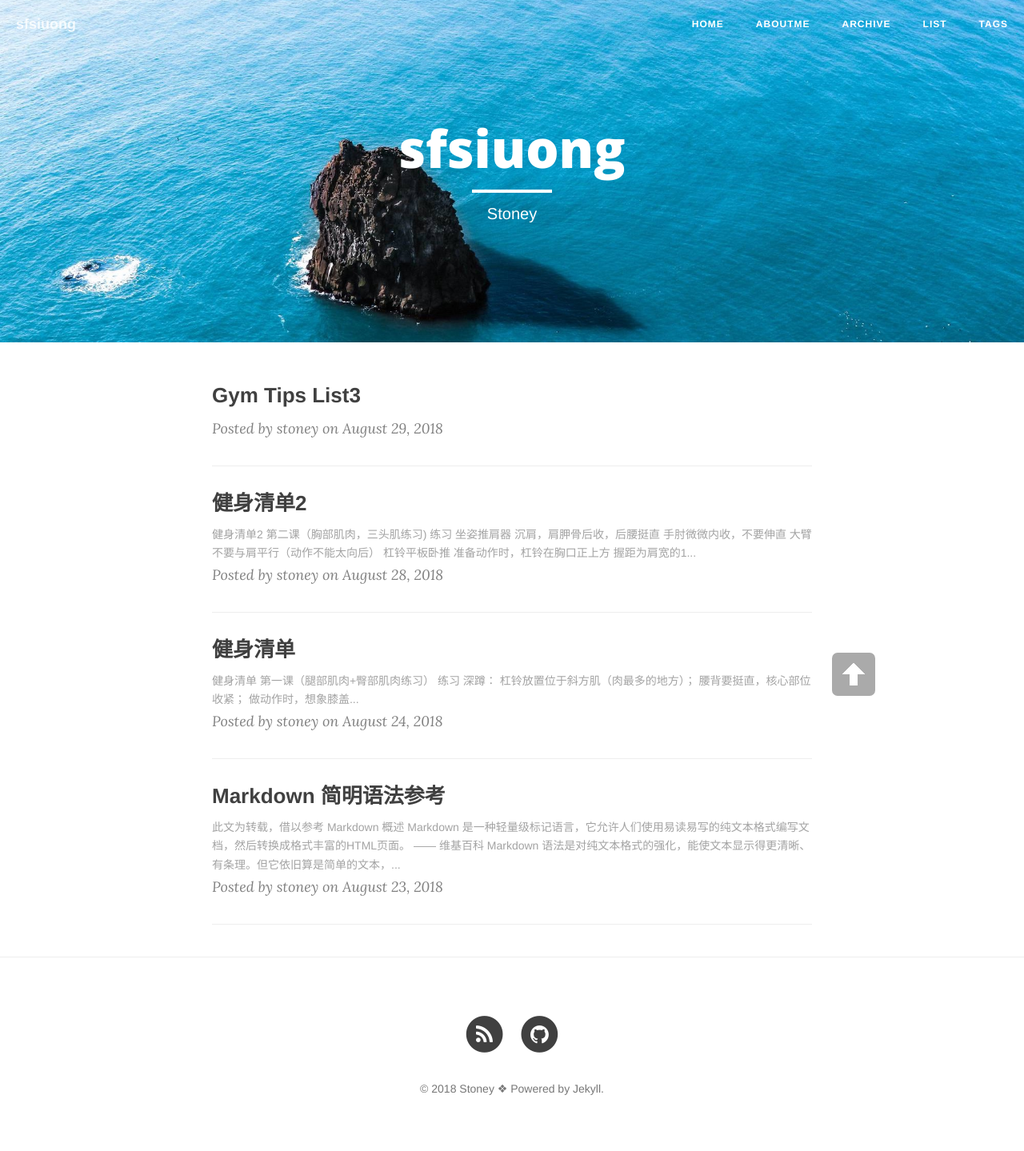
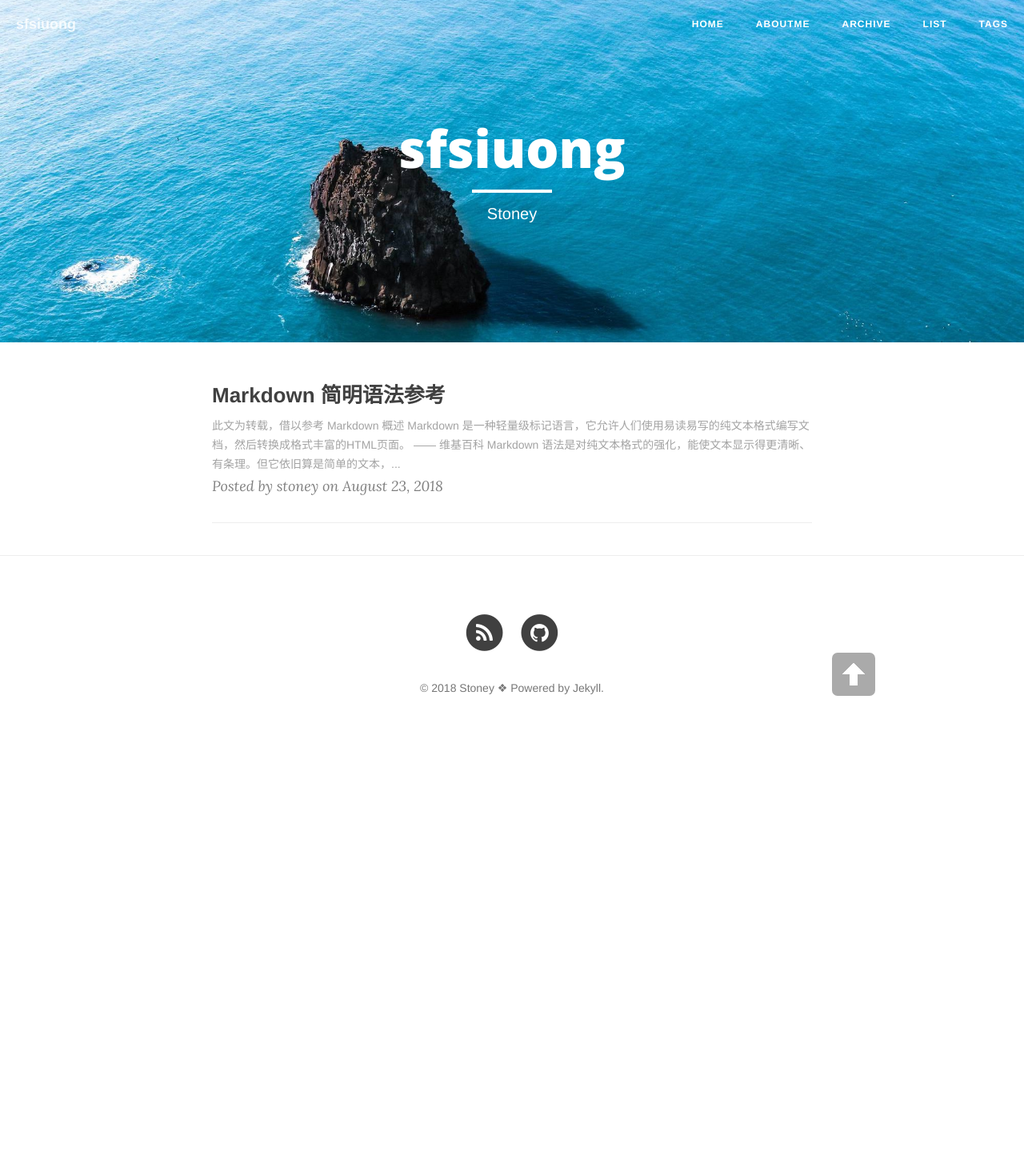
Before and after one commit to sfsiuong/sfsiuong.github.io, a Jekyll site: the page built from index.html, in a window 1280 px wide. Shown: the whole page at 80% size. Built offline with Jekyll 4.4.1, drawn with Linux system fonts in a browser that asks for light colours; nearby versions of some CDN libraries; the list of posts is cut into pages by our own code; after the commit the page ends 937 px from its top, so only the background shows below that.

Commit message:
移除三篇博文

```diff
--- a/_config.yml
+++ b/_config.yml
@@ -4,7 +4,7 @@ header-img: "img/1.jpg"
 tagline: "cn"
 description: "Stoney|读·写"
 baseurl: ""
-url: "http://jjx"
+url: "https://sfsiuong.github.io/"
 
 # About/contact
 owner:
--- a/_posts/2018-08-25-gym-tips-list.md
+++ /dev/null
@@ -1,79 +0,0 @@
----
-layout: post
-title: 健身清单
-date: 2018-8-24
-tags: 健身
----
-
-# 健身清单
-
-### 第一课（腿部肌肉+臀部肌肉练习）
-
-#### 练习
-
-  1. ##### 深蹲：
-
-     - 杠铃放置位于斜方肌（肉最多的地方）；
-
-     - 腰背要挺直，核心部位收紧；
-
-     - 做动作时，想象膝盖朝着脚尖的方向移动（避免外八与内八）；
-
-     - 杠铃在运动中应该保持直上直下；
-
-     - 下蹲极限为大腿与地面平行；
-
-  2. ##### 腿举
-
-     - 膝盖对准脚尖，不能外翻与内扣；
-     - 举到顶时腿不要伸直，对膝盖予以保护；
-
-  3. ##### 箭步走
-
-     - 跨出时，前腿大腿与地面平行，呈90°；
-     - 后退将近90°；
-     - 上半身挺直；
-     - 不要过急，先跨出，后下蹲。
-
-  4. ##### 坐姿腿弯举
-
-     - 身体背后紧靠椅子，如果不能紧靠就调节座椅；
-
-  5. ##### 立式蹬腿
-
-     - 躯干前部（胸或腹（依不同器材而定））靠紧器材；
-     - 上身挺直；
-
-  6. ##### 坐姿腿外展
-
-  7. ##### 坐姿腿内聚
-
-  #### 拉伸
-
-  <center>
-      <img src="/img/gym/legstretch1.jpg">
-      <p>
-          拉伸
-      </p>
-  </center>
-
-  <center>
-      <img src="/img/gym/legstretch2.jpg">
-      <p>
-          拉伸2
-      </p>
-  </center>
-
-  <center>
-      <img src="/img/gym/legstretch3.jpg">
-      <p>
-          拉伸3
-      </p>
-  </center>
-
-  <center>
-      <img src="/img/gym/legstretch4.jpg">
-      <p>
-          拉伸4
-      </p>
-  </center>
--- a/_posts/2018-08-28-gym-tips-list2.md
+++ /dev/null
@@ -1,61 +0,0 @@
----
-layout: post
-title: 健身清单2
-date: 2018-8-28
-tags: 健身
----
-
-# 健身清单2
-
-### 第二课（胸部肌肉，三头肌练习)
-
-####  练习
-
-1. ##### 坐姿推肩器
-
-  - 沉肩，肩胛骨后收，后腰挺直
-  - 手肘微微内收，不要伸直
-  - 大臂不要与肩平行（动作不能太向后）
-
-2. ##### 杠铃平板卧推
-
-  - 准备动作时，杠铃在胸口正上方
-  - 握距为肩宽的1.5倍
-  - 其余同上。
-
-3. ##### 哑铃平板卧推
-
-  - 拳眼相对
-  - 手腕不要弯曲受力
-  - 做动作时手肘呈90°
-
-4. ##### 龙门架绳索夹胸
-
-  - 收紧肩胛骨
-  - 手臂保持115°
-  - 环抱式还原
-  - 做动作 拉到胸口正前方（不要向下）
-
-5. ##### 仰卧杠铃臂屈伸（三头）
-
-  - 准备动作时，手肘朝前；
-  - 准备动作时，哑铃置于手肘上方；
-
-6. ##### 绳索下压（三头）
-
-  - 大臂紧贴身体
-  - 拉到底时，大臂可轻微离开身体，带动小臂外旋。
-
-#### 拉伸
-<center>
-  <img src="/img/gym/cheststretch.jpg">
-  <p>
-    胸部拉伸
-  </p>
-</center>
-
-<figure class="half">
-    <img src="/img/gym/santoustretch1.jpg">
-    <img src="/img/gym/santoustretch2.jpg">
-<p>三头肌拉伸</p>
-</figure>
```
Also changed, not shown: _posts/2018-08-29-gym-tips-list3.md (deleted).
